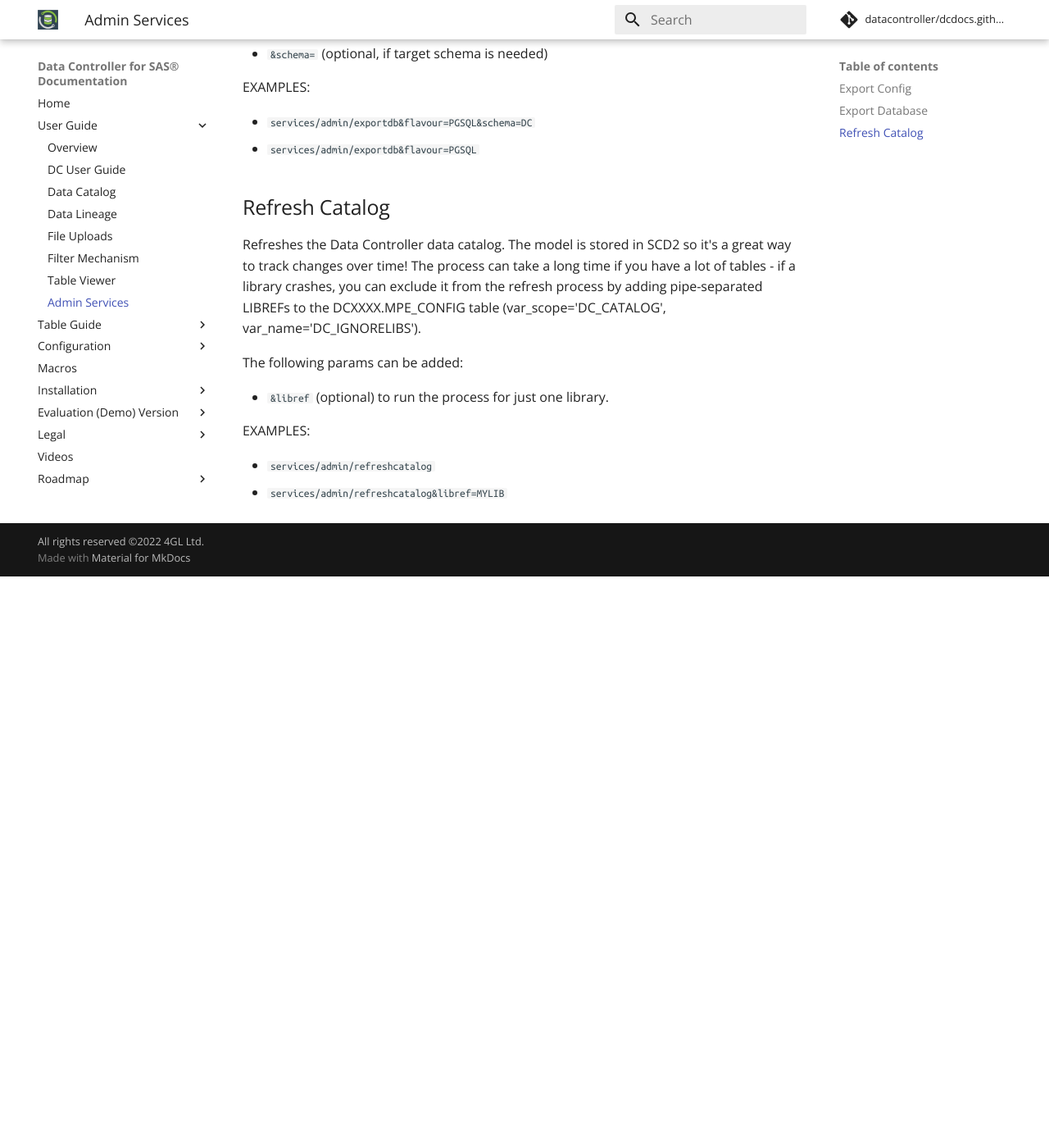
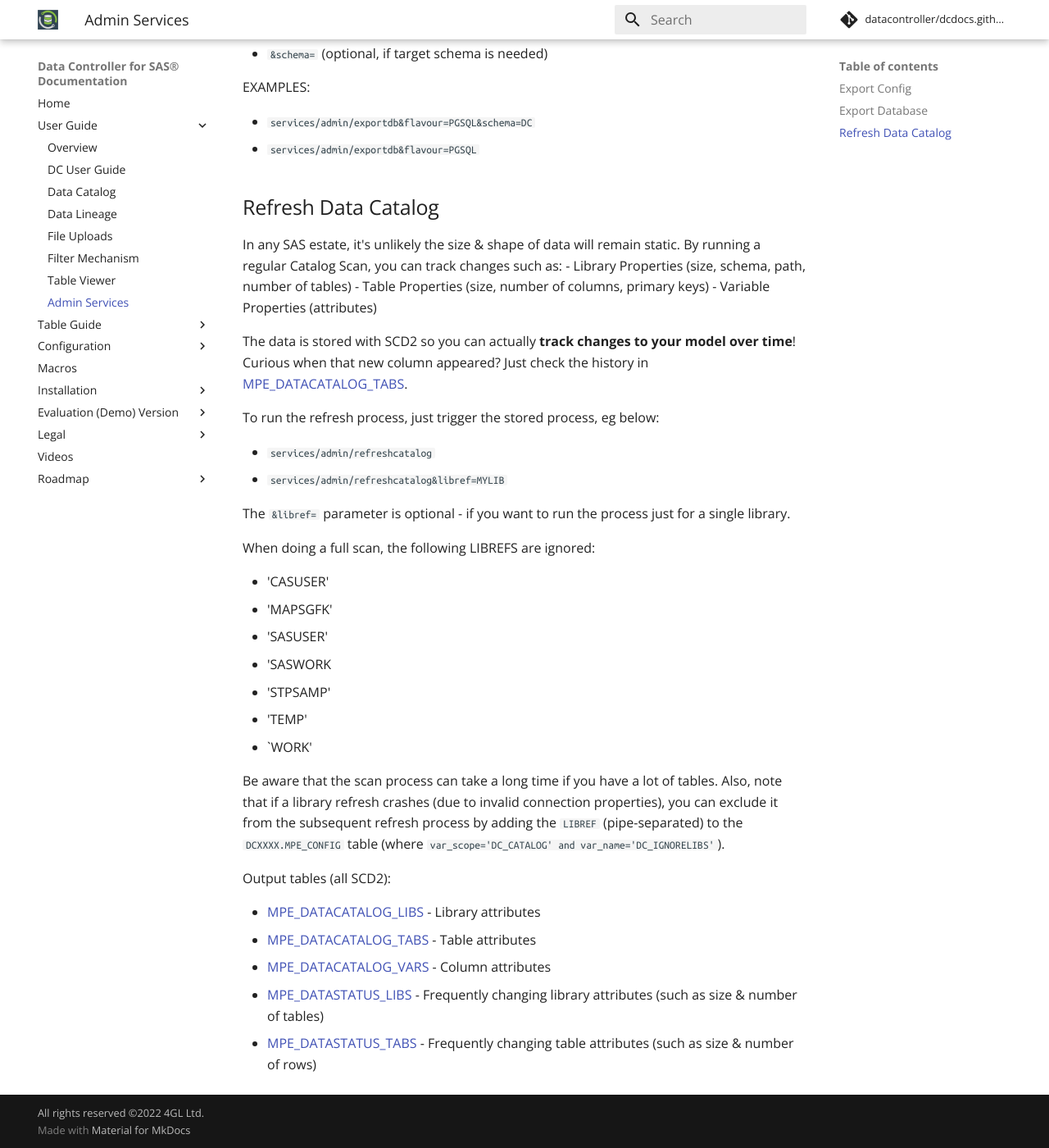
Before and after one commit to datacontroller/docs.datacontroller.io, an MkDocs documentation site: the page built from docs/admin-services.md, in a window 1280 px wide and 1400 px high, scrolled down 1216 px. Shown: the whole window at 82% size. Built offline with MkDocs 1.6.1 and Material for MkDocs 9.7.7, drawn with Linux system fonts in a browser that asks for light colours; comment, search, counter and statistics services are not loaded; before the commit the page ends 1919 px from its top, so only the background shows below that.

Commit message:
chore: automated commit

```diff
--- a/docs/admin-services.md
+++ b/docs/admin-services.md
@@ -48,14 +48,38 @@
 * `services/admin/exportdb&flavour=PGSQL&schema=DC`
 * `services/admin/exportdb&flavour=PGSQL`
 
-## Refresh Catalog
-Refreshes the Data Controller data catalog.  The model is stored in SCD2 so it's a great way to track changes over time!  The process can take a long time if you have a lot of tables - if a library crashes, you can exclude it from the refresh process by adding pipe-separated LIBREFs to the DCXXXX.MPE_CONFIG table (var_scope='DC_CATALOG', var_name='DC_IGNORELIBS').
+## Refresh Data Catalog
 
-The following params can be added:
+In any SAS estate, it's unlikely the size & shape of data will remain static.  By running a regular Catalog Scan, you can track changes such as:
+ - Library Properties (size, schema, path, number of tables)
+ - Table Properties (size, number of columns, primary keys)
+ - Variable Properties (attributes)
 
-* `&libref` (optional) to run the process for just one library.
+The data is stored with SCD2 so you can actually **track changes to your model over time**! Curious when that new column appeared?  Just check the history in [MPE_DATACATALOG_TABS](/mpe_datacatalog_tabs.md).
 
-EXAMPLES:
+To run the refresh process, just trigger the stored process, eg below:
 
 * `services/admin/refreshcatalog`
 * `services/admin/refreshcatalog&libref=MYLIB`
+
+The `&libref=` parameter is optional - if you want to run the process just for a single library.
+
+When doing a full scan, the following LIBREFS are ignored:
+
+* 'CASUSER'
+* 'MAPSGFK'
+* 'SASUSER'
+* 'SASWORK
+* 'STPSAMP'
+* 'TEMP'
+* `WORK'
+
+Be aware that the scan process can take a long time if you have a lot of tables.  Also, note that if a library refresh crashes (due to invalid connection properties), you can exclude it from the subsequent refresh process by adding the `LIBREF` (pipe-separated) to the `DCXXXX.MPE_CONFIG` table (where `var_scope='DC_CATALOG' and var_name='DC_IGNORELIBS'`).
+
+Output tables (all SCD2):
+
+* [MPE_DATACATALOG_LIBS](/mpe_datacatalog_libs.md) - Library attributes
+* [MPE_DATACATALOG_TABS](/mpe_datacatalog_tabs.md) - Table attributes
+* [MPE_DATACATALOG_VARS](/mpe_datacatalog_vars.md) - Column attributes
+* [MPE_DATASTATUS_LIBS](/mpe_datastatus_libs.md) - Frequently changing library attributes (such as size & number of tables)
+* [MPE_DATASTATUS_TABS](/mpe_datastatus_tabs.md) - Frequently changing table attributes (such as size & number of rows)
```
Also changed, not shown: docs/dcu-fileupload.md (+1 -1 lines), docs/mpe_datacatalog_libs.md (added, +26 -0 lines), docs/mpe_datacatalog_tabs.md (added, +27 -0 lines), docs/mpe_datacatalog_vars.md (added, +28 -0 lines), docs/videos.md (+6 -0 lines).
